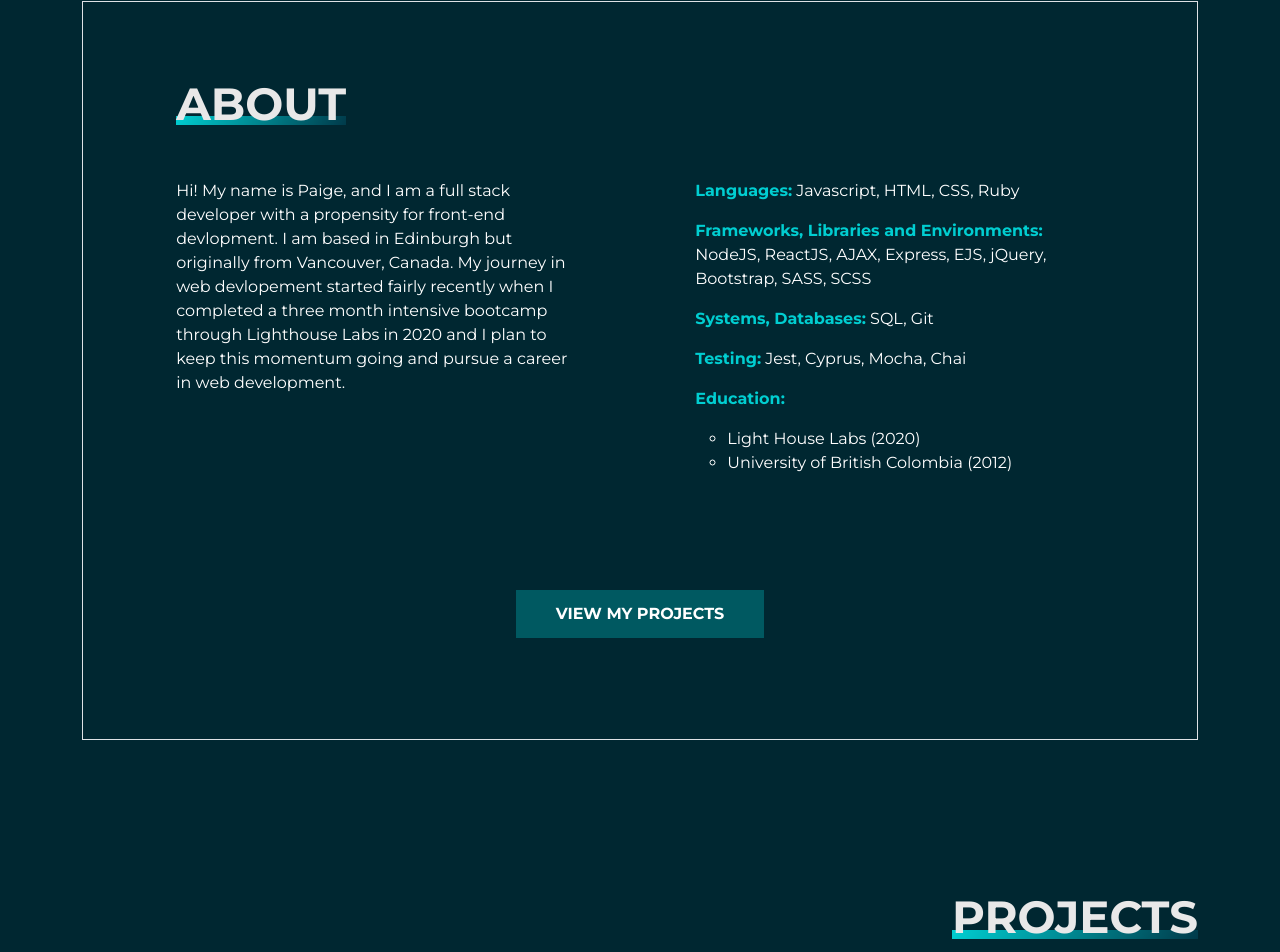
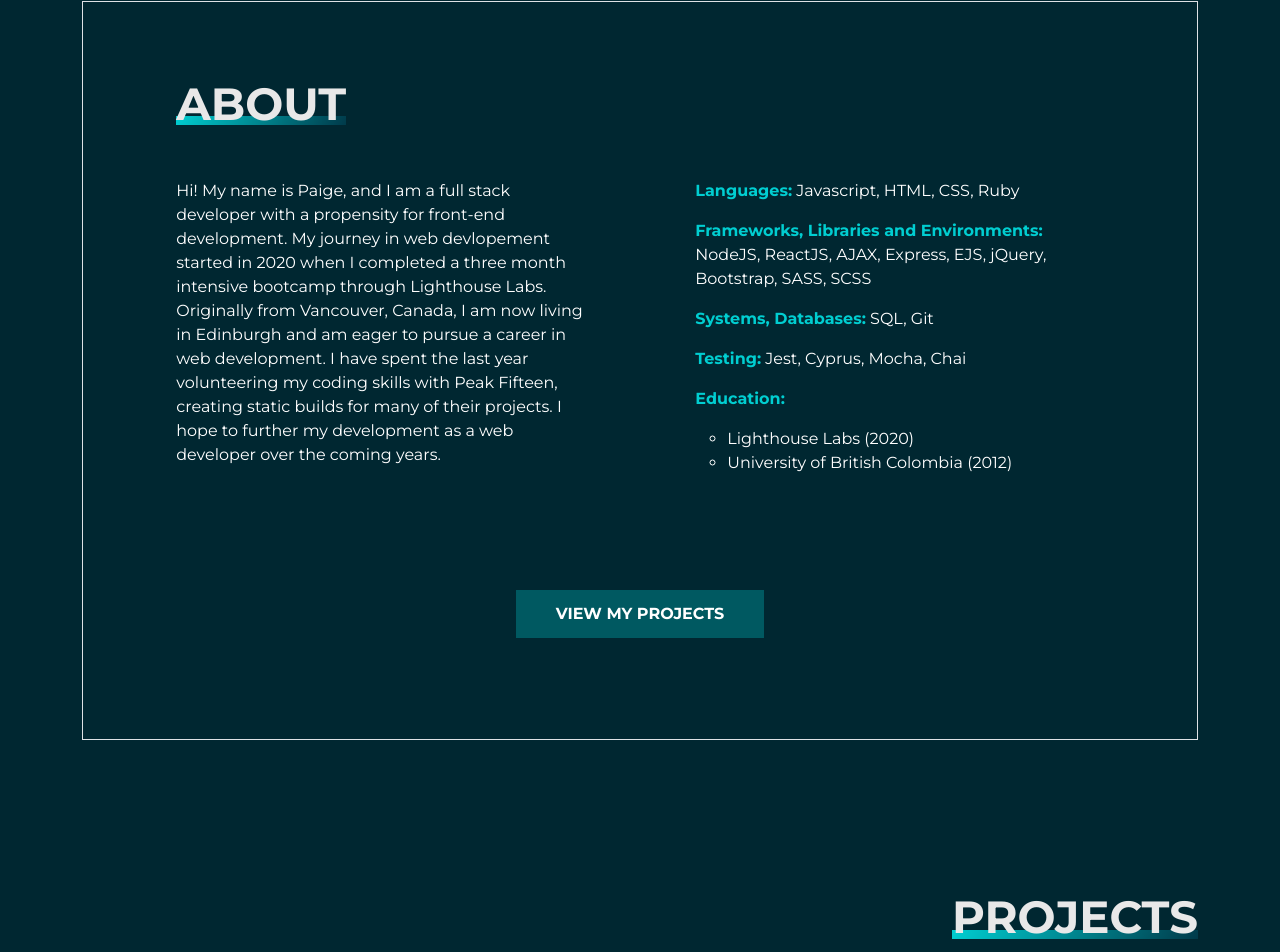
Before and after one commit to paigelindahl/developer-portfolio, a React (Create React App) app in the folder front-end/: page / in a window 1280 px wide. Shown: the part 839-1791 px from the top of the page. Built offline with nearby package versions, Linux system fonts and the light colour scheme; a web font is replaced by a local one.

Commit message:
updates about section

```diff
--- a/front-end/src/components/About.jsx
+++ b/front-end/src/components/About.jsx
@@ -27,7 +27,7 @@ export default function About(props) {
             <Row >
               <Col className="col-11 col-md-5 mx-auto">
                 <div>
-                  <p><span className="hi-my-name-is">Hi! My name is Paige,</span>  and I am a full stack developer with a propensity for front-end devlopment. I am based in Edinburgh but originally from Vancouver, Canada. My journey in web devlopement started fairly recently when I completed a three month intensive bootcamp through Lighthouse Labs in 2020 and I plan to keep this momentum going and pursue a career in web development.</p>
+                  <p><span className="hi-my-name-is">Hi! My name is Paige,</span>  and I am a full stack developer with a propensity for front-end development. My journey in web devlopement started in 2020 when I completed a three month intensive bootcamp through Lighthouse Labs. Originally from Vancouver, Canada, I am now living in Edinburgh and am eager to pursue a career in web development. I have spent the last year volunteering my coding skills with Peak Fifteen, creating static builds for many of their projects. I hope to further my development as a web developer over the coming years. </p>
                 </div>
               </Col>
               <Col className="col-11 col-md-5 mx-auto">
@@ -38,7 +38,7 @@ export default function About(props) {
                   <p><span className="turquoise bold">Testing:</span> Jest, Cyprus, Mocha, Chai</p>
                   <p><span className="turquoise bold">Education:</span></p>
                   <ul className="list-circle">
-                    <li>Light House Labs (2020)</li>
+                    <li>Lighthouse Labs (2020)</li>
                     <li>University of British Colombia (2012)</li>
                   </ul>
                 </div>
```
